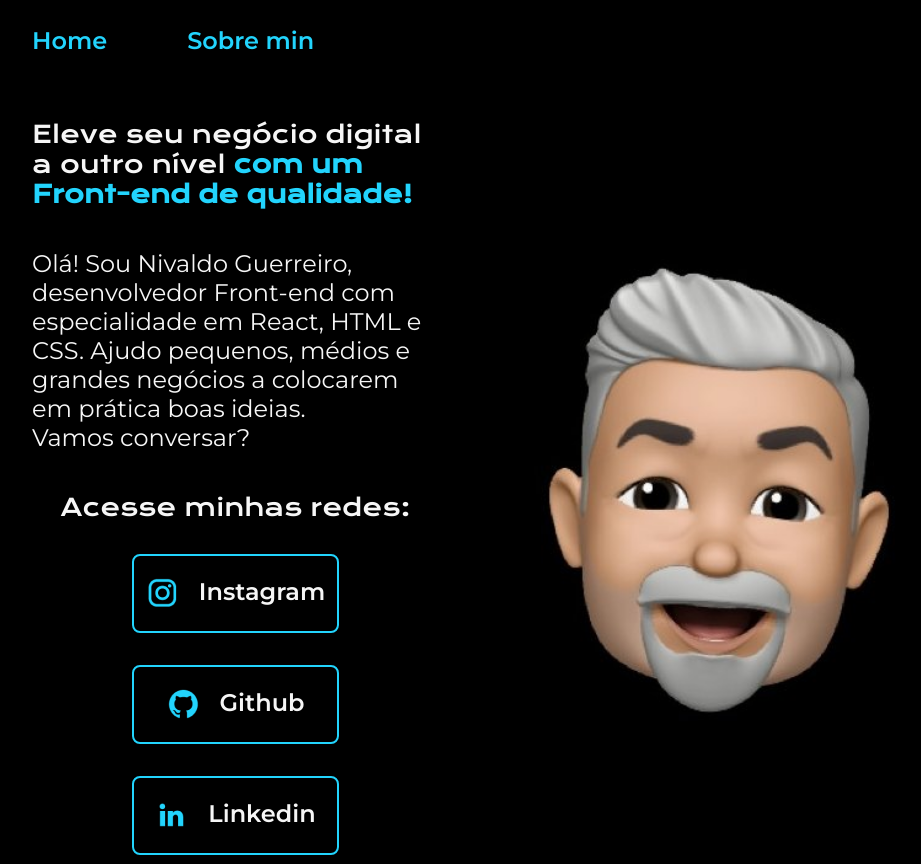
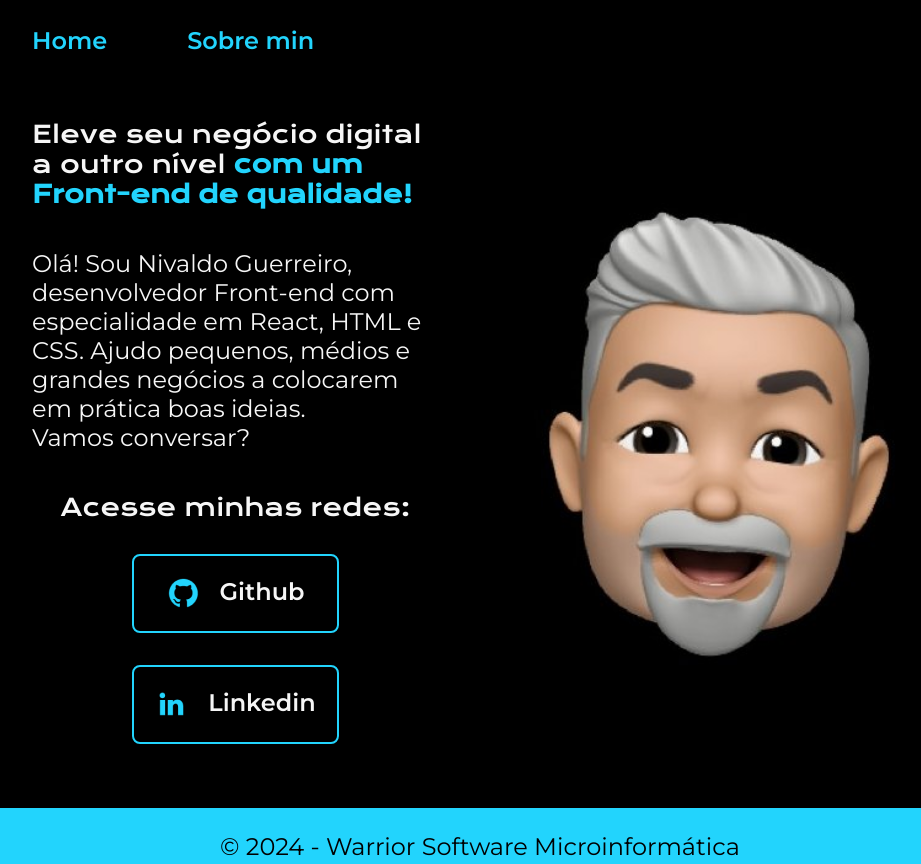
Before and after one commit to GUERREIRO-SP/HTML_CSS, a plain HTML site: page index.html in a window 1280 px wide. Shown: the top 864 px of the page, without its empty margins (160-1081 px from the left). Drawn offline with nearby package versions, Linux system fonts and the light colour scheme.

Commit message:
Add files via upload

```diff
--- a/index.html
+++ b/index.html
@@ -19,17 +19,14 @@
             <p class="apresentacao__conteudo__texto">Olá! Sou Nivaldo Guerreiro, desenvolvedor Front-end com especialidade em React, HTML e CSS. Ajudo pequenos, médios e grandes negócios a colocarem em prática boas ideias. <br>Vamos conversar?</p>
             <div class="apresentacao__links">
                 <h2 class="apresentacao__conteudo__titulo">Acesse minhas redes:</h2>
-                <a class="apresentacao__links__navegacao" href="https://instagram.com/rafaballerini">
-                    <img src="./assets/instagram.png"> Instagram
-                </a>
-                <a class="apresentacao__links__navegacao"href="https://github.com/guilhermeonrails">
+                <a class="apresentacao__links__navegacao"href="https://github.com/GUERREIRO-SP">
                     <img src="./assets/github.png"> Github
                 </a>
                 <a class="apresentacao__links__navegacao"href="https://linkedin.com/in/nivaldoguerreiro">
                     <img src="./assets/linkedin.png"> Linkedin
                 </a>
-                </div>
-            </section>
+            </div>
+        </section>
         <img class="apresentacao__imagem" src="./assets/FotoZAP.jpg" alt="Desenvolvedor Front e Back End">
     </main>
     <footer class="rodape">
```
